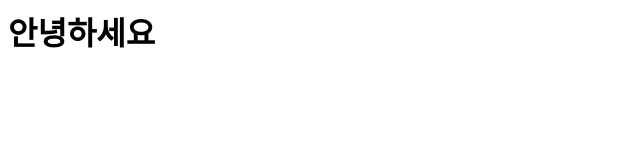
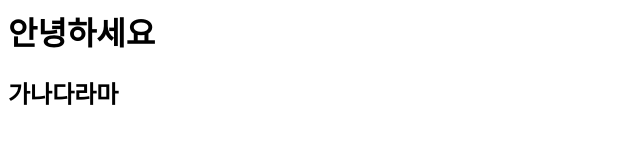
Before and after one commit to argent-developer/likeliontest, a plain HTML site: page index.html in a window 1280 px wide. Shown: the whole page, without its empty margins (0-640 px from the left). Drawn offline with Linux system fonts and the light colour scheme.

Commit message:
두줄추가

```diff
--- a/index.html
+++ b/index.html
@@ -1 +1,2 @@
 <h1>안녕하세요</h1>
+<h2>가나다라마</h2>
```
